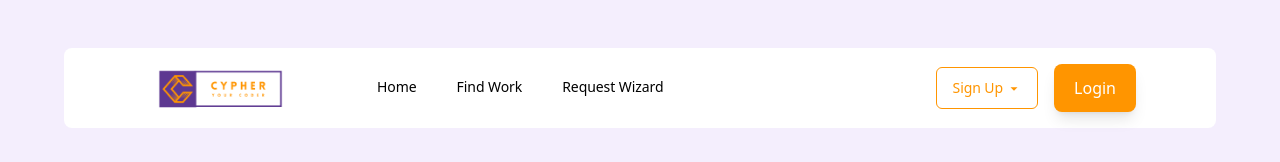
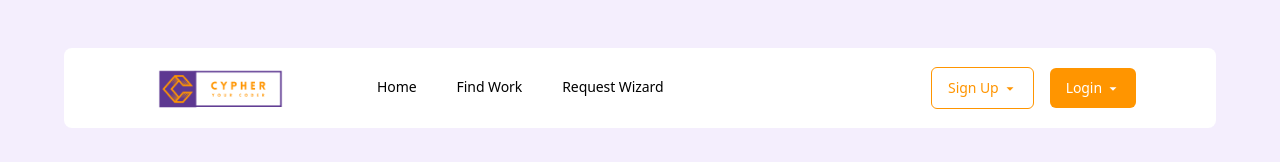
Before and after one commit to Murgowt/cypher, a React (Vite) app in the folder cypher/: page / in a window 1280 px wide. Shown: the top 162 px of the page. Built offline with nearby package versions, Linux system fonts and the light colour scheme.

Commit message:
added routes to auth pages

```diff
--- a/cypher/src/components/atoms/ButtonDropdown.tsx
+++ b/cypher/src/components/atoms/ButtonDropdown.tsx
@@ -1,5 +1,5 @@
 import { FC, useState } from 'react';
-import { Link } from '@tanstack/react-router';
+import { Link } from 'react-router-dom';
 import { IoMdArrowDropdown, IoMdArrowDropup } from 'react-icons/io';
 
 import { Dropdown } from '../../interfaces/DropDown';
--- a/cypher/src/components/molecules/Navbar.tsx
+++ b/cypher/src/components/molecules/Navbar.tsx
@@ -6,10 +6,11 @@ import NavLink from '../atoms/NavLink';
 import ButtonDropdown from '../atoms/ButtonDropdown';
 
 import { HOME_PAGE } from '../../constants/routes.ui';
+
 import {
-  navbarSignupButton
+  navbarSignupButton,
+  navbarSigninButton
 } from '../../constants/navbarButtons';
-import CypherButton from '../atoms/CypherButton';
 
 export interface NavbarProps {}
 
@@ -20,14 +21,9 @@ const Navbar: FC<NavbarProps> = () => {
     setMenuOpen(!menuOpen);
   };
 
-  const helperFunction =() =>{
-    console.log("Clicked on Helper Function.")
-}
-
   return (
     <div className="w-full h-20 px-4 bg-white max-h-24 tablet:px-10 desktop:px-20 bg-white rounded-lg">
       <div className="flex items-center w-full h-full justify-between tablet:gap-8 desktop:gap-20">
-        {/* TODO: Remove border and change to new logo */}
         <div>
           <BrandLogo/>
         </div>
@@ -44,9 +40,10 @@ const Navbar: FC<NavbarProps> = () => {
               type="secondary"
               dropdownValues={navbarSignupButton}
             />
-            <CypherButton
-              placeHolder="Login"
-              helperFunction={helperFunction}
+            <ButtonDropdown
+              buttonTitle="Login"
+              type="primary"
+              dropdownValues={navbarSigninButton}
             />
           </div>
         </div>
--- a/cypher/src/constants/navbarButtons.ts
+++ b/cypher/src/constants/navbarButtons.ts
@@ -1,27 +1,25 @@
 import { Dropdown } from '../interfaces/DropDown';
 import { CLIENT, CYPHER } from '../constants/app';
-import { CLIENT_DASHBOARD, CYPHER_DASHBOARD } from '../constants/routes.ui';
-
-/* TODO: Change href attributes */
+import { CLIENT_SIGNUP, CYPHER_SIGNUP, CLIENT_SIGNIN, CYPHER_SIGNIN } from '../constants/routes.ui';
 
 export const navbarSignupButton: Dropdown[] = [
   {
     text: CYPHER,
-    link: CYPHER_DASHBOARD,
+    link: CYPHER_SIGNUP,
   },
   {
     text: CLIENT,
-    link: CLIENT_DASHBOARD,
+    link: CLIENT_SIGNUP,
   },
 ];
 
-export const navbarLoginButton: Dropdown[] = [
+export const navbarSigninButton: Dropdown[] = [
   {
     text: CYPHER,
-    link: CYPHER_DASHBOARD,
+    link: CYPHER_SIGNIN,
   },
   {
     text: CLIENT,
-    link: CLIENT_DASHBOARD,
+    link: CLIENT_SIGNIN,
   },
 ];
--- a/cypher/src/constants/routes.ui.ts
+++ b/cypher/src/constants/routes.ui.ts
@@ -1,10 +1,9 @@
 export const HOME_PAGE = '/';
 export const RESET_PASSWORD_PAGE = '/reset-password';
 
-export const CLIENT_ROUTE = '/client';
-export const CLIENT_LOGIN = `${CLIENT_ROUTE}/login`;
-export const CLIENT_DASHBOARD = `${CLIENT_ROUTE}/dashboard`;
+export const AUTH_ROUTE = '/auth';
+export const CLIENT_SIGNIN = `${AUTH_ROUTE}/client-signin`;
+export const CLIENT_SIGNUP = `${AUTH_ROUTE}/client-signup`;
 
-export const CYPHER_ROUTE = '/cypher';
-export const CYPHER_LOGIN = `${CYPHER_ROUTE}/login`;
-export const CYPHER_DASHBOARD = `${CYPHER_ROUTE}/dashboard`;
+export const CYPHER_SIGNIN = `${AUTH_ROUTE}/cypher-signin`;
+export const CYPHER_SIGNUP = `${AUTH_ROUTE}/cypher-signup`;
--- /dev/null
+++ b/cypher/src/layouts/AuthLayout.tsx
@@ -0,0 +1,16 @@
+import { FC } from "react";
+import { Outlet } from "react-router-dom";
+
+interface AuthLayoutProps {}
+
+
+const AuthLayout: FC<AuthLayoutProps> = () =>{
+    return(
+        <div className="">
+            <h1>AUthLAYOUT</h1>
+            <Outlet/>
+        </div>
+    )
+}
+
+export default AuthLayout;
--- a/cypher/src/main.tsx
+++ b/cypher/src/main.tsx
@@ -4,7 +4,7 @@ import ReactDOM from 'react-dom/client'
 
 import './index.css'
 import {RouterProvider} from 'react-router-dom'
-import router from './routes/router.tsx'
+import router from './routes/router'
 
 ReactDOM.createRoot(document.getElementById('root')!).render(
   <React.StrictMode>
--- /dev/null
+++ b/cypher/src/pages/Authentication/ClientSignInPage.tsx
@@ -0,0 +1,9 @@
+import {FC} from 'react';
+
+interface ClientSignInPageProps{}
+
+const ClientSignInPage: FC<ClientSignInPageProps> =()=>{
+    return (<><h1>CLIENT SIGN IN PAGE</h1></>)
+}
+
+export default ClientSignInPage;
--- /dev/null
+++ b/cypher/src/pages/Authentication/ClientSignUpPage.tsx
@@ -0,0 +1,9 @@
+import {FC} from 'react';
+
+interface ClientSignUpPageProps{}
+
+const ClientSignUpPage: FC<ClientSignUpPageProps> =()=>{
+    return (<><h1>CLIENT SIGN UP PAGE</h1></>)
+}
+
+export default ClientSignUpPage;
--- /dev/null
+++ b/cypher/src/pages/Authentication/CypherSignInPage.tsx
@@ -0,0 +1,9 @@
+import {FC} from 'react';
+
+interface CypherSignInPageProps{}
+
+const CypherSignInPage: FC<CypherSignInPageProps> =()=>{
+    return (<><h1>Cypher SIGN IN PAGE</h1></>)
+}
+
+export default CypherSignInPage;
--- /dev/null
+++ b/cypher/src/pages/Authentication/CypherSignUpPage.tsx
@@ -0,0 +1,9 @@
+import {FC} from 'react';
+
+interface CypherSignUpPageProps{}
+
+const CypherSignUpPage: FC<CypherSignUpPageProps> =()=>{
+    return (<><h1>Cypher SIGN UP PAGE</h1></>)
+}
+
+export default CypherSignUpPage;
```
Also changed, not shown: cypher/src/routes/router.tsx (+27 -1 lines), cypher/src/interfaces/DropDown.ts (renamed from cypher/src/interfaces/DropDown.tsx).
